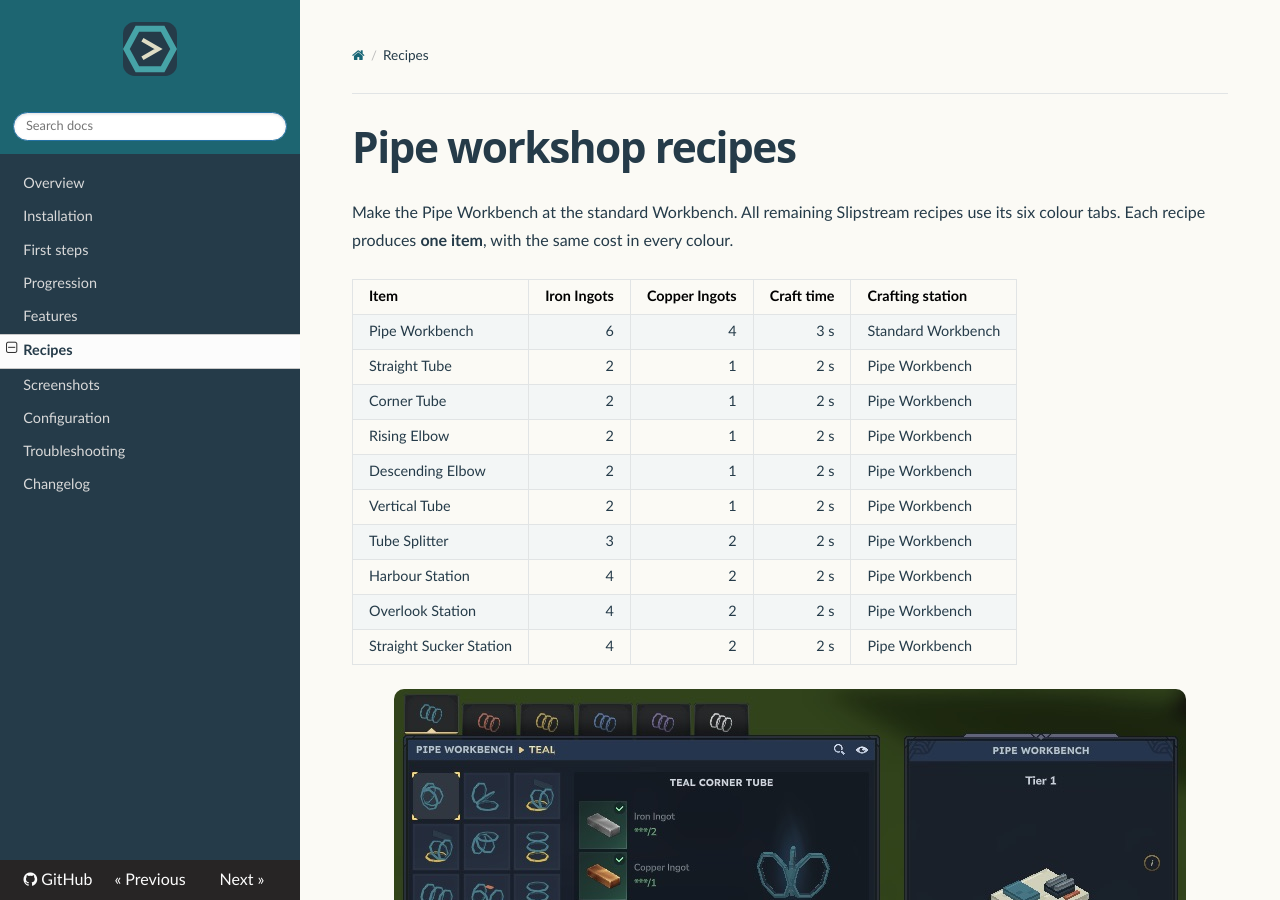
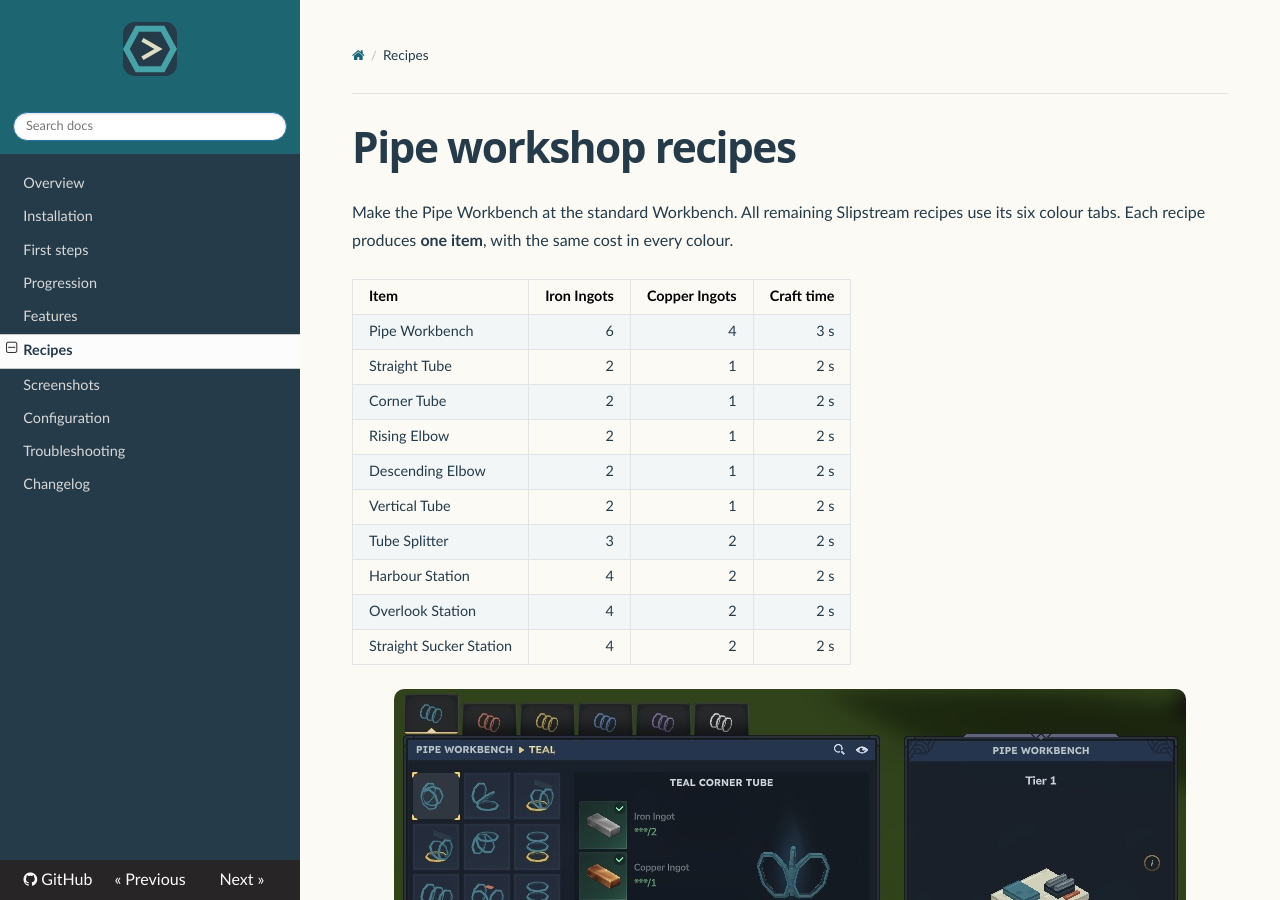
Before and after one commit to jkswoods/slipstream-transit, an MkDocs documentation site: the page built from docs/recipes.md, in a window 1280 px wide and 900 px high. Built offline with MkDocs 1.6.1, drawn with Linux system fonts in a browser that asks for light colours; nearby versions of some CDN libraries.

Commit message:
Keep recipe costs readable on narrow screens

```diff
--- a/docs/recipes.md
+++ b/docs/recipes.md
@@ -2,18 +2,18 @@
 
 Make the Pipe Workbench at the standard Workbench. All remaining Slipstream recipes use its six colour tabs. Each recipe produces **one item**, with the same cost in every colour.
 
-| Item | Iron Ingots | Copper Ingots | Craft time | Crafting station |
-| --- | ---: | ---: | ---: | --- |
-| Pipe Workbench | 6 | 4 | 3 s | Standard Workbench |
-| Straight Tube | 2 | 1 | 2 s | Pipe Workbench |
-| Corner Tube | 2 | 1 | 2 s | Pipe Workbench |
-| Rising Elbow | 2 | 1 | 2 s | Pipe Workbench |
-| Descending Elbow | 2 | 1 | 2 s | Pipe Workbench |
-| Vertical Tube | 2 | 1 | 2 s | Pipe Workbench |
-| Tube Splitter | 3 | 2 | 2 s | Pipe Workbench |
-| Harbour Station | 4 | 2 | 2 s | Pipe Workbench |
-| Overlook Station | 4 | 2 | 2 s | Pipe Workbench |
-| Straight Sucker Station | 4 | 2 | 2 s | Pipe Workbench |
+| Item | Iron Ingots | Copper Ingots | Craft time |
+| --- | ---: | ---: | ---: |
+| Pipe Workbench | 6 | 4 | 3 s |
+| Straight Tube | 2 | 1 | 2 s |
+| Corner Tube | 2 | 1 | 2 s |
+| Rising Elbow | 2 | 1 | 2 s |
+| Descending Elbow | 2 | 1 | 2 s |
+| Vertical Tube | 2 | 1 | 2 s |
+| Tube Splitter | 3 | 2 | 2 s |
+| Harbour Station | 4 | 2 | 2 s |
+| Overlook Station | 4 | 2 | 2 s |
+| Straight Sucker Station | 4 | 2 | 2 s |
 
 ![Native Pipe Workbench showing the six colour categories and corner-tube recipe](assets/screenshots/pipe-workbench.png)
 
```
